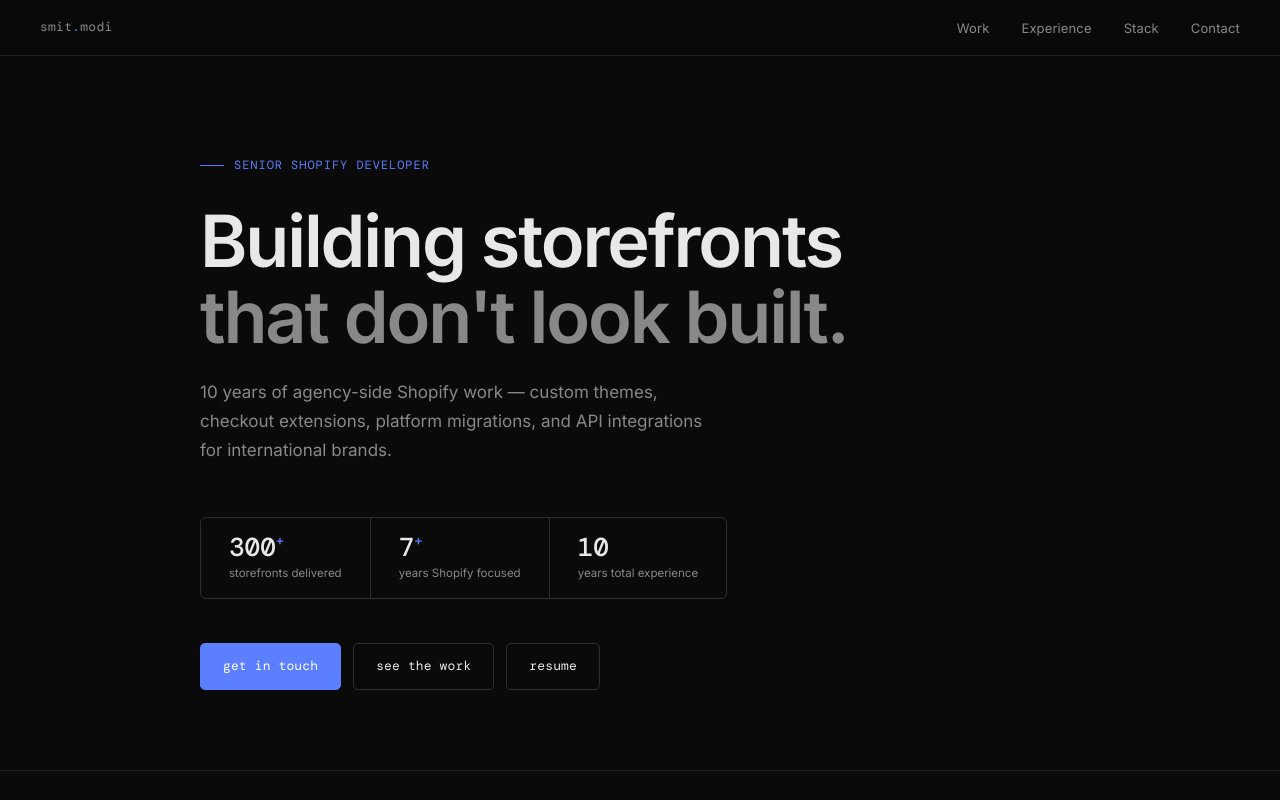
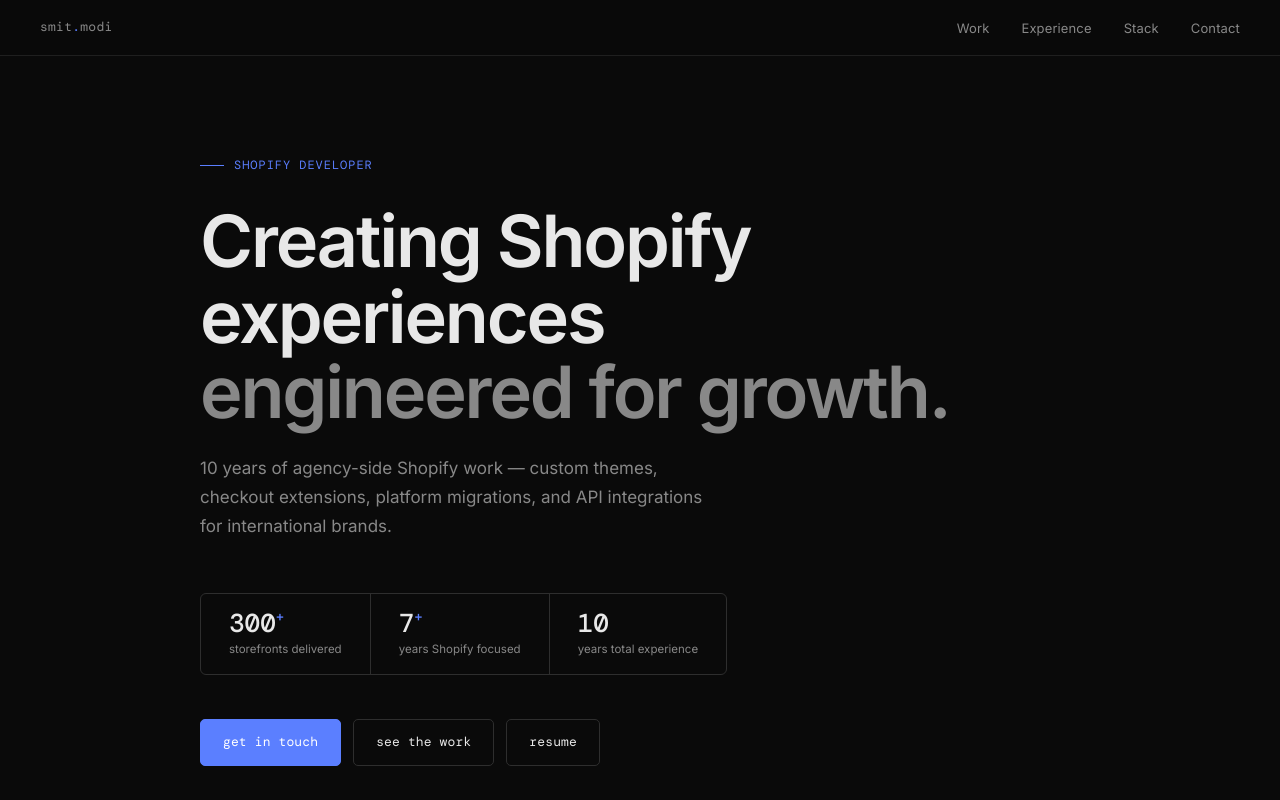
Before and after one commit to devsmitin/devsmitin, a Next.js app: page / in a window 1280 px wide. Shown: the top 800 px of the page. Built offline with nearby package versions, Linux system fonts and the light colour scheme.

Commit message:
Update job title and hero section text

```diff
--- a/src/app/page.js
+++ b/src/app/page.js
@@ -9,7 +9,7 @@
             "@type": "Person",
             name: "Smit Modi",
             url: "https://devsmit.in",
-            jobTitle: "Senior Shopify Developer",
+            jobTitle: "Shopify Developer with proven industry experience",
             description:
               "10 years of agency-side Shopify work — custom themes, checkout extensions, platform migrations, and API integrations for international brands.",
             sameAs: [
@@ -70,8 +70,8 @@
       <main>
         <section id="hero">
           <div className="hero-inner">
-            <p className="hero-tag">Senior Shopify Developer</p>
-            <h1>Building storefronts<br /><em>that don&apos;t look built.</em></h1>
+            <p className="hero-tag">Shopify Developer</p>
+            <h1>Creating Shopify experiences<br /><em>engineered for growth.</em></h1>
             <p className="hero-sub">10 years of agency-side Shopify work — custom themes, checkout extensions, platform migrations, and API integrations for international brands.</p>
 
             <div className="stat-bar">
```
